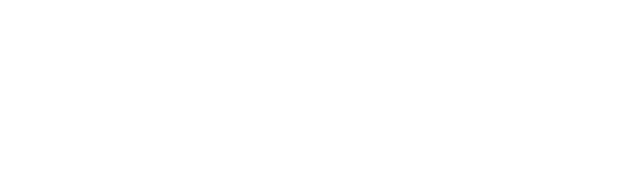
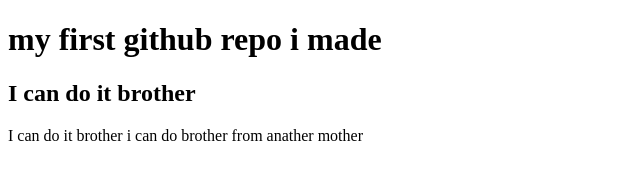
Before and after one commit to badboys1238/my-first-repo, a plain HTML site: page index.html in a window 1280 px wide. Shown: the whole page, without its empty margins (0-640 px from the left). Drawn offline with Linux system fonts and the light colour scheme.

Commit message:
my-2nd-repo

```diff
--- a/index.html
+++ b/index.html
@@ -7,6 +7,9 @@
     <title>My-First-Github-Repo</title>
 </head>
 <body>
+    <h1>my first github repo i made</h1>
+    <h2>I can do it brother</h2>
+    <p>I can do it brother i can do brother from anather mother </p>
 
 </body>
 </html>
```
